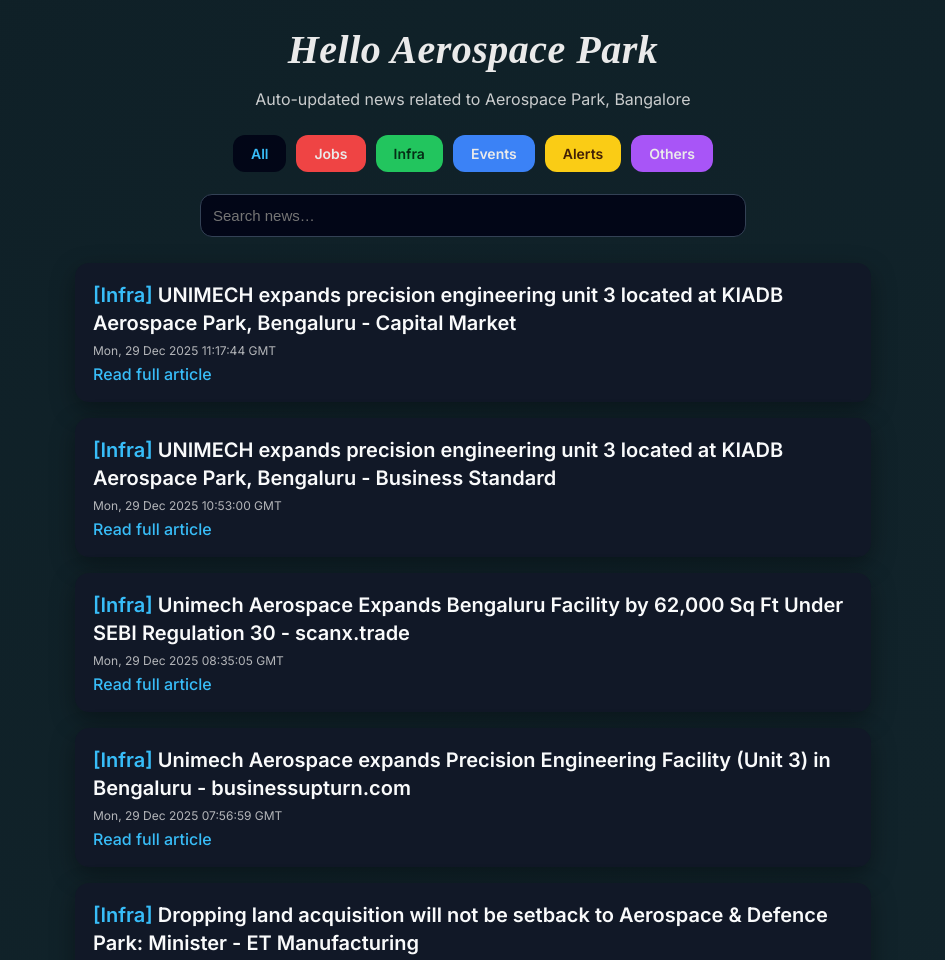
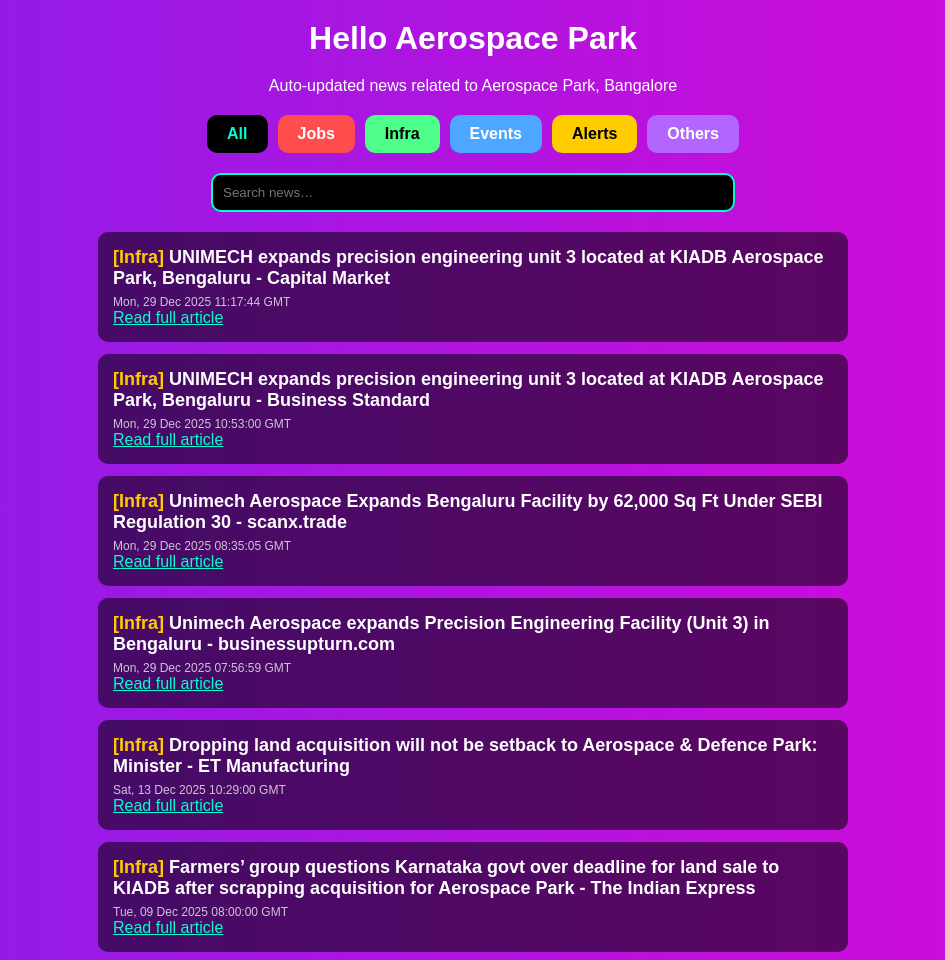
Before and after one commit to animesh-him/Hello, a plain HTML site: page index.html in a window 1280 px wide. Shown: the top 960 px of the page, without its empty margins (167-1112 px from the left). Drawn offline with Linux system fonts and the light colour scheme; a web font is replaced by a local one.

Commit message:
Refactor index.html for styling and layout changes
Updated styles and structure in index.html for improved aesthetics and functionality.

```diff
--- a/index.html
+++ b/index.html
@@ -3,118 +3,83 @@
 <head>
 <meta charset="UTF-8">
 <meta name="viewport" content="width=device-width, initial-scale=1.0">
-<title>Hello Aerospace Park!</title>
-
-<!-- Google Fonts -->
-<link href="https://fonts.googleapis.com/css2?family=Playfair+Display:ital,wght@1,600&family=Inter:wght@400;500;600&display=swap" rel="stylesheet">
+<title>Hello Aerospace Park</title>
 
 <style>
-/* ---------- BASE ---------- */
 body {
     margin: 0;
-    font-family: 'Inter', system-ui, sans-serif;
-    background: linear-gradient(135deg, #0f2027, #203a43, #2c5364);
-    color: #eaeaea;
+    font-family: Arial, sans-serif;
+    background: linear-gradient(270deg, #ff00cc, #3333ff, #00ffcc, #ffcc00);
+    background-size: 800% 800%;
+    animation: neonBG 15s ease infinite;
+    color: #fff;
+}
+@keyframes neonBG {
+    0% {background-position:0% 50%;}
+    50% {background-position:100% 50%;}
+    100% {background-position:0% 50%;}
 }
 
-/* ---------- HEADINGS ---------- */
-h1 {
-    text-align: center;
-    margin: 26px 0 8px;
-    font-family: 'Playfair Display', serif;
-    font-style: italic;
-    font-size: 40px;
-    letter-spacing: 0.5px;
+h1 { text-align: center; margin: 20px 0; }
+.subtitle { text-align:center; margin-bottom:20px; }
+
+.categories {
+    display:flex;
+    justify-content:center;
+    flex-wrap:wrap;
+    gap:10px;
+    margin-bottom:20px;
+}
+.category-box {
+    padding:10px 20px;
+    border-radius:10px;
+    cursor:pointer;
+    font-weight:bold;
+}
+.category-box:hover { opacity:0.85; }
+
+.jobs { background:#ff4d4d; }
+.infra { background:#4dff88; color:#000; }
+.events { background:#4da6ff; }
+.alerts { background:#ffcc00; color:#000; }
+.others { background:#b366ff; }
+.all { background:#000; color:#00ffcc; }
+
+#searchBox {
+    width:80%;
+    max-width:500px;
+    display:block;
+    margin: 10px auto 20px;
+    padding:10px;
+    border-radius:10px;
+    border:2px solid #00ffcc;
+    background:#000;
+    color:#00ffcc;
 }
 
-.subtitle {
-    text-align: center;
-    margin-bottom: 26px;
-    opacity: 0.85;
+.news-item {
+    background: rgba(0,0,0,0.55);
+    border-radius:10px;
+    padding:15px;
+    margin: 12px auto;
+    max-width:720px;
+}
+.news-item h3 {
+    margin:0 0 6px;
+    font-size:18px;
+}
+.news-item .date {
+    font-size:12px;
+    opacity:0.75;
+}
+.news-item a {
+    color:#00ffcc;
 }
 
-/* ---------- CATEGORIES ---------- */
-.categories {
-    display: flex;
-    justify-content: center;
-    flex-wrap: wrap;
-    gap: 10px;
-    margin-bottom: 22px;
-}
-
-.category-box {
-    padding: 10px 18px;
-    border-radius: 12px;
-    cursor: pointer;
-    font-weight: 600;
-    font-size: 14px;
-}
-
-.category-box:hover {
-    opacity: 0.85;
-}
-
-.jobs   { background:#ef4444; }
-.infra  { background:#22c55e; color:#052e16; }
-.events { background:#3b82f6; }
-.alerts { background:#facc15; color:#422006; }
-.others { background:#a855f7; }
-.all    { background:#020617; color:#38bdf8; }
-
-/* ---------- SEARCH ---------- */
-#searchBox {
-    width: 85%;
-    max-width: 520px;
-    display: block;
-    margin: 10px auto 26px;
-    padding: 12px;
-    border-radius: 12px;
-    border: 1px solid #334155;
-    background: #020617;
-    color: #e5e7eb;
-    font-size: 15px;
-}
-
-/* ---------- NEWS CARD ---------- */
-.news-item {
-    background: #111827;
-    border-radius: 14px;
-    padding: 18px;
-    margin: 16px auto;
-    max-width: 760px;
-    box-shadow: 0 8px 24px rgba(0,0,0,0.35);
-}
-
-.news-item h3 {
-    margin: 0 0 6px;
-    font-size: 20px;
-    font-weight: 600;
-    line-height: 1.4;
-    color: #f9fafb;
-}
-
-.news-item .date {
-    font-size: 12px;
-    opacity: 0.75;
-    margin-bottom: 6px;
-}
-
-.news-item a {
-    color: #38bdf8;
-    font-weight: 500;
-    text-decoration: none;
-}
-
-.news-item a:hover {
-    text-decoration: underline;
-}
-
-/* ---------- FOOTER ---------- */
 footer {
-    text-align: center;
-    margin: 40px 0 20px;
-    opacity: 0.75;
-    font-size: 14px;
+    text-align:center;
+    margin:40px 0 20px;
+    opacity:0.8;
 }
 </style>
 </head>
@@ -133,7 +98,12 @@
     <div class="category-box others" onclick="filterCategory('Others')">Others</div>
 </div>
 
-<input type="text" id="searchBox" placeholder="Search news…" onkeyup="searchNews()">
+<input
+    type="text"
+    id="searchBox"
+    placeholder="Search news…"
+    onkeyup="searchNews()"
+>
 
 <div id="news"></div>
 
@@ -142,13 +112,13 @@
 <script>
 let allNews = [];
 
-/* ---------- SAFE DATE PARSER ---------- */
+// ---------- SAFE DATE PARSER ----------
 function safeDate(d) {
     const parsed = Date.parse(d);
     return isNaN(parsed) ? 0 : parsed;
 }
 
-/* ---------- FETCH WITH CACHE BUST ---------- */
+// ---------- FETCH WITH CACHE BUST ----------
 fetch("news.json?v=" + Date.now())
 .then(res => {
     if (!res.ok) throw new Error("Cannot load news.json");
@@ -161,11 +131,11 @@
 })
 .catch(err => {
     document.getElementById("news").innerHTML =
-      "<p style='text-align:center;color:#fca5a5'>Failed to load news.</p>";
+      "<p style='text-align:center;color:#ffcccc'>Failed to load news.</p>";
     console.error(err);
 });
 
-/* ---------- DISPLAY ---------- */
+// ---------- DISPLAY ----------
 function displayNews(list) {
     const container = document.getElementById("news");
     container.innerHTML = "";
@@ -179,8 +149,9 @@
         const div = document.createElement("div");
         div.className = "news-item";
         const cat = item.category || "Others";
+
         div.innerHTML = `
-            <h3><span style="color:#38bdf8">[${cat}]</span> ${item.title}</h3>
+            <h3><span style="color:#ffcc00">[${cat}]</span> ${item.title || "Untitled"}</h3>
             <div class="date">${item.date || "Date not available"}</div>
             <a href="${item.link}" target="_blank">Read full article</a>
         `;
@@ -188,16 +159,35 @@
     });
 }
 
-/* ---------- FILTER ---------- */
+// ---------- FILTER ----------
 function filterCategory(cat) {
-    if (cat === "all") displayNews(allNews);
-    else displayNews(allNews.filter(n => (n.category || "Others") === cat));
+    if (cat === "all") {
+        displayNews(allNews);
+    } else {
+        displayNews(
+            allNews.filter(n => (n.category || "Others") === cat)
+        );
+    }
 }
 
-/* ---------- SEARCH ---------- */
+// ---------- SEARCH (FIXED) ----------
 function searchNews() {
-    const q = document.getElementById("searchBox").value.toLowerCase();
-    displayNews(allNews.filter(n => n.title.toLowerCase().includes(q)));
+    const q = document.getElementById("searchBox")
+        .value
+        .trim()
+        .toLowerCase();
+
+    if (!q) {
+        displayNews(allNews);
+        return;
+    }
+
+    const filtered = allNews.filter(n => {
+        if (!n.title) return false;
+        return n.title.toLowerCase().includes(q);
+    });
+
+    displayNews(filtered);
 }
 </script>
 
```
